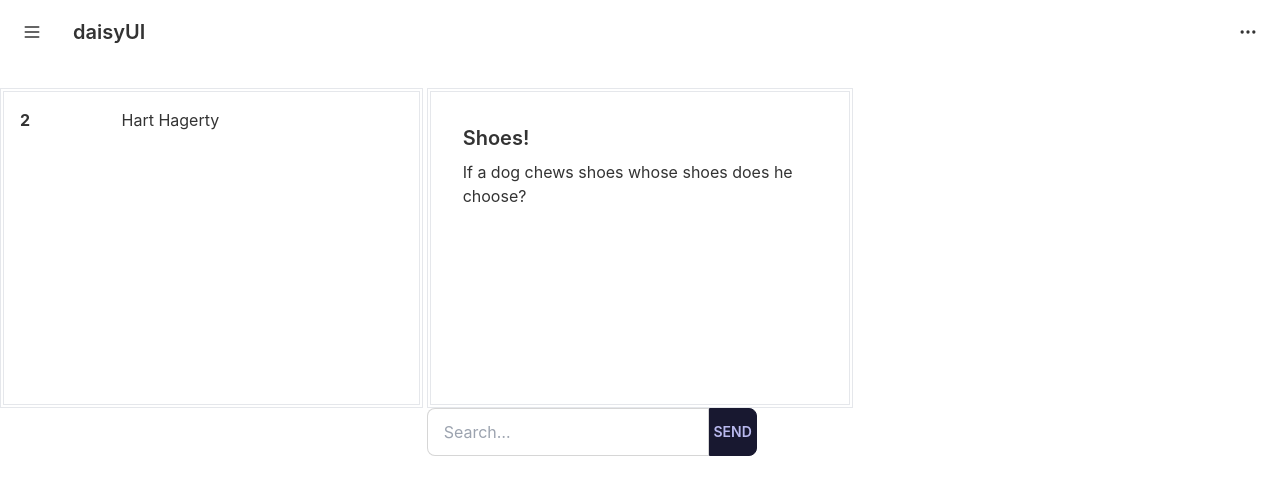
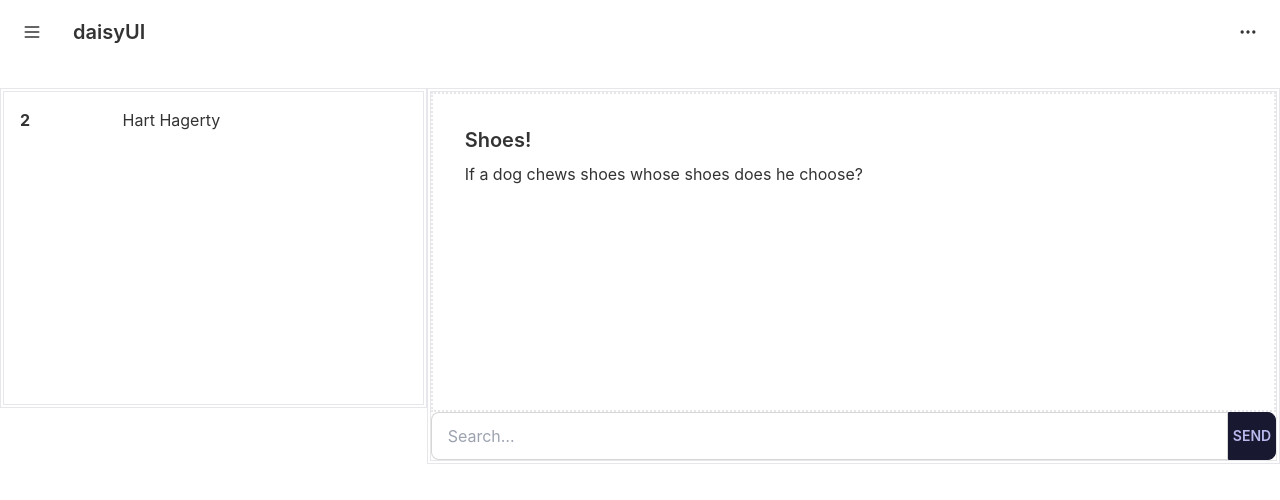
Before and after one commit to rich-f-p/trap-talk, a React (Create React App) app in the folder main/client/: page /landing in a window 1280 px wide. Shown: the top 500 px of the page. Built offline with nearby package versions, Linux system fonts and the light colour scheme.

Commit message:
fix styling of page

```diff
--- a/main/client/src/pages/Landing.js
+++ b/main/client/src/pages/Landing.js
@@ -7,7 +7,7 @@ const messages = () =>{
 return (
     <>
         <div className='grid lg:grid-cols-3 mt-6 '>
-            <div className='overflow-auto h-80 mr-1 border-double border-4'>
+            <div className='overflow-auto overflow-x-auto w-full max-h-80 mr-1 border-double border-4'>
                 <table className='table w-full'>
                     {/* create a new one for each friend */}
                     <tbody className="hover">
@@ -16,15 +16,15 @@ return (
                     </tbody>
                 </table>
             </div>
-            <div className='lg:col-start-2'>
-                <div class="overflow-auto h-80 border-double border-4">
+            <div className='lg:col-start-2 lg:col-span-2 border-double border-4'>
+                <div class="overflow-auto h-80 border-dotted border-2">
                     <div className="card-body">
                         <h2 className="card-title">Shoes!</h2>
                         <p>If a dog chews shoes whose shoes does he choose?</p>
                     </div>
                 </div>
-                <div className="input-group w-full">
-                    <input type="text" placeholder="Search…" className="input input-bordered" />
+                <div className="input-group">
+                    <input type="text" placeholder="Search…" className="input input-bordered w-full" />
                     <button className="btn btn-square">send</button>
                 </div>
             </div>
```
